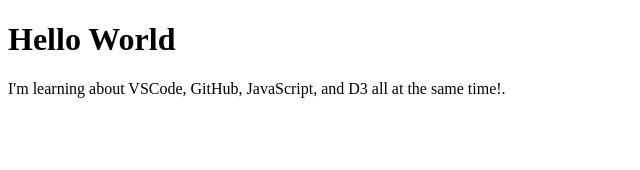
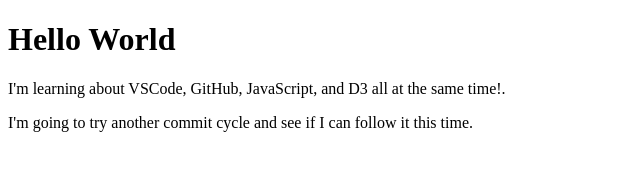
Before and after one commit to GaelanSmith/GaelanSmith.github.io, a plain HTML site: page index.html in a window 1280 px wide. Shown: the whole page, without its empty margins (0-640 px from the left). Drawn offline with Linux system fonts and the light colour scheme.

Commit message:
Trying commit again

```diff
--- a/index.html
+++ b/index.html
@@ -3,5 +3,6 @@
 <body>
 	<h1>Hello World</h1>
 	<p>I'm learning about VSCode, GitHub, JavaScript, and D3 all at the same time!.</p>
+	<p>I'm going to try another commit cycle and see if I can follow it this time.</p>
 </body>
 </html>
```
